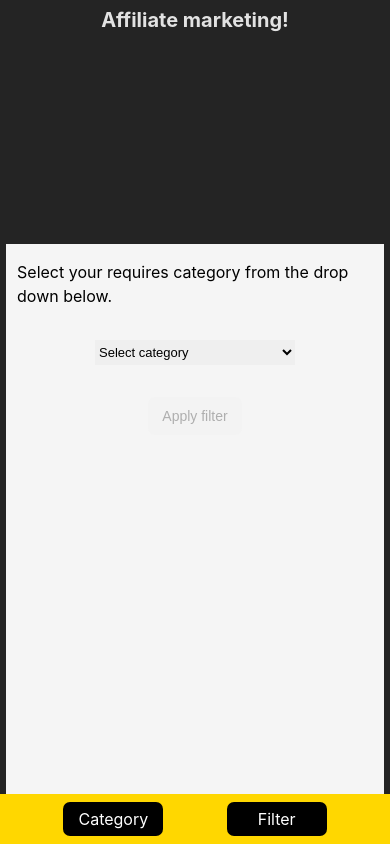
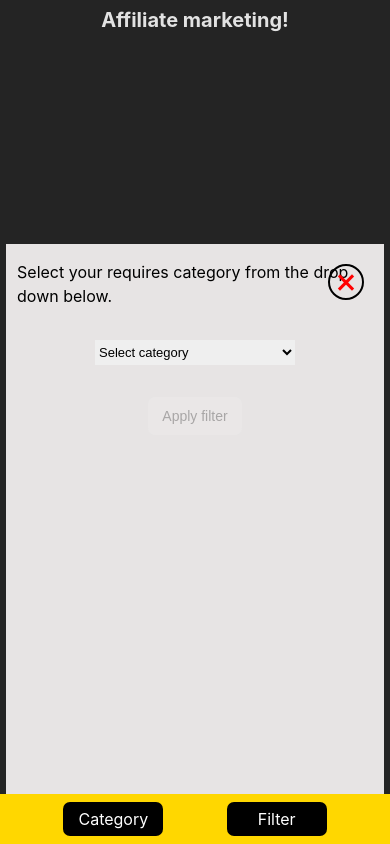
Before and after one commit to RohanGorla/Affiliate_Marketing, a React (Vite) app in the folder client/: page / in a window 390 px wide. Both pictures are taken after a click on the element "Category". Built offline with nearby package versions, Linux system fonts and the light colour scheme; no server answers.

Commit message:
add close button to close filter selection tab in mobile view

```diff
--- a/client/src/App.css
+++ b/client/src/App.css
@@ -124,11 +124,44 @@
   bottom: 0;
   left: 1.5vw;
   z-index: 1;
-  background-color: whitesmoke;
+  background-color: rgb(231, 228, 228);
   color: black;
   width: 97vw;
   height: 600px;
   padding: 1em .7em;
+}
+
+.Filter_Tab_Close_Button {
+  position: absolute;
+  right: 20px;
+  top: 20px;
+  height: 25px;
+  width: 25px;
+  display: flex;
+  justify-content: center;
+  align-items: center;
+  padding: 1em;
+  border: 2px solid black;
+  border-radius: 50%;
+}
+
+.Cross_Symbol {
+  position: relative;
+  display: block;
+  width: 20px;
+  height: 3px;
+  background-color: red;
+  transform: rotate(45deg);
+}
+
+.Cross_Symbol::after {
+  position: relative;
+  display: block;
+  content: "";
+  width: 20px;
+  height: 3px;
+  background-color: red;
+  transform: rotate(90deg);
 }
 
 .Select_Category_Heading {
--- a/client/src/App.jsx
+++ b/client/src/App.jsx
@@ -485,6 +485,14 @@ function App() {
           className={pcwm ? "Product_Category_Window--Mobile" : "Display_None"}
         >
           {/* <p className="Select_Category_Heading">Select category</p> */}
+          <div
+            className="Filter_Tab_Close_Button"
+            onClick={() => {
+              setPcwm(false);
+            }}
+          >
+            <span className="Cross_Symbol"></span>
+          </div>
           <p className="Select_Category_Note">
             Select your requires category from the drop down below.
           </p>
@@ -534,6 +542,14 @@ function App() {
         <div
           className={pfwm ? "Product_Filter_Window--Mobile" : "Display_None"}
         >
+          <div
+            className="Filter_Tab_Close_Button"
+            onClick={() => {
+              setPfwm(false);
+            }}
+          >
+            <span className="Cross_Symbol"></span>
+          </div>
           <p>Select company from below drop down!</p>
           <div className="Select_Company">
             <select
```
